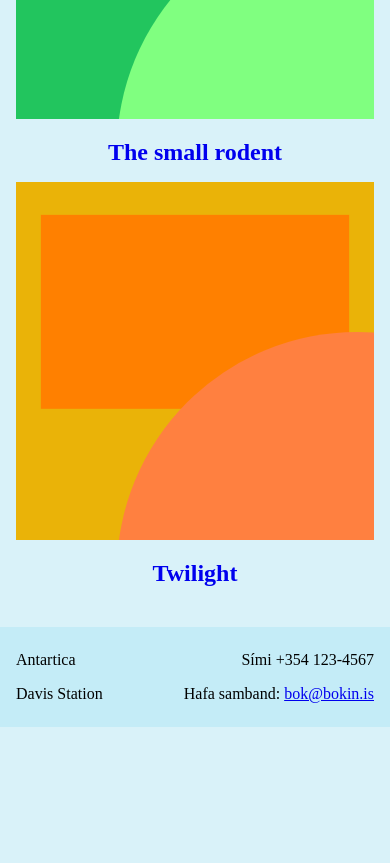
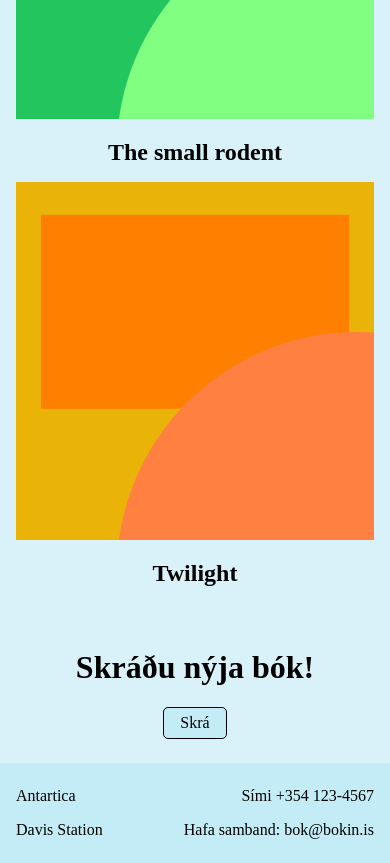
Before and after one commit to MJ-VV06/vef1-2026-h2, a website built with Vite: page index.html in a window 390 px wide. Shown: the part 876-1739 px from the top of the page. Before the commit the page ends 1603 px from the top, so only its background shows below. Built offline with nearby package versions, Linux system fonts and the light colour scheme.

Commit message:
mobile er fullkomið

```diff
--- a/index.html
+++ b/index.html
@@ -47,7 +47,8 @@
       </div>
 
       <div class="nybok">
-
+        <h1>Skráðu nýja bók!</h1>
+        <a href="src/submission.html" class="submissiontakki">Skrá</a>
       </div>
     </main>
 
--- a/src/style/almennt.css
+++ b/src/style/almennt.css
@@ -72,9 +72,37 @@ footer {
 
 .targethref a {
   text-decoration: none;
-  color: linear-gradient(90deg,rgba(0, 0, 0, 1) 0%, rgba(34, 189, 57, 1) 100%);
+  color: #000000
 }
 
 .boklist {
   text-align: center;
 }
+
+.nybok {
+  display: flex;
+  flex-direction: column;
+  text-align: center;
+  margin-bottom: 16px;
+}
+
+.submissiontakki {
+  text-decoration: none;
+  color:#000000;
+  padding: 6px 16px;
+  margin-bottom: 8px;
+  border: 1px solid;
+  border-radius: 5px;
+  background-color: #c4ecf7;
+  width: fit-content;
+  align-self: center;
+}
+
+ul {
+  list-style: none;
+}
+
+a {
+  text-decoration: none;
+  color:#000000;
+}
--- a/src/style/book.css
+++ b/src/style/book.css
@@ -34,3 +34,15 @@
 .open-review {
   margin-bottom: 32px;
 }
+
+.stars-container {
+  display: flex;
+  flex-direction: row;
+  flex-wrap: nowrap;
+  width: 100%;
+  margin-bottom: 32px;
+}
+
+.stars-container img{
+  width: 5%;
+}
```
Also changed, not shown: src/book.html (+2 -1 lines), src/submission.html (+1 -1 lines).
